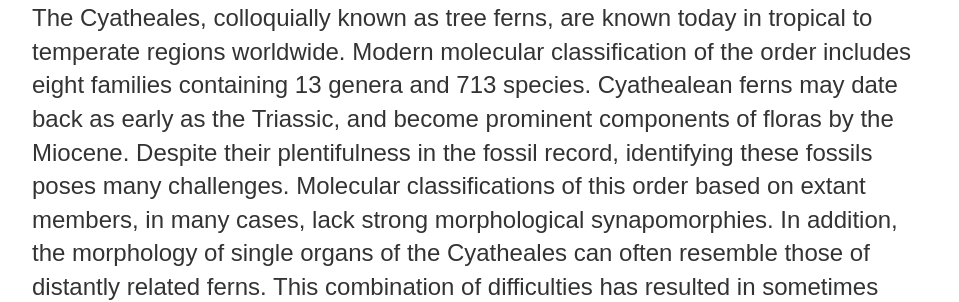
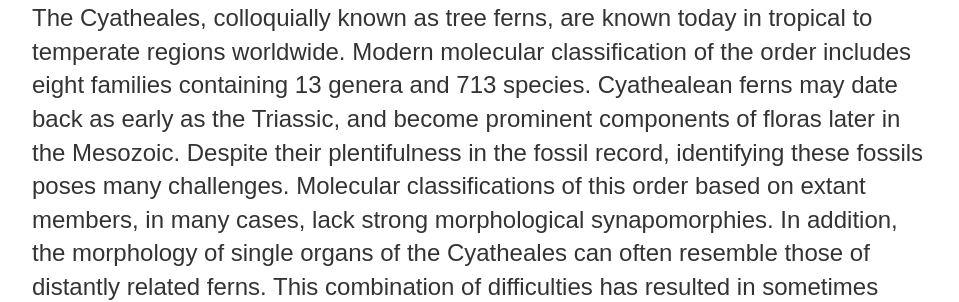
Before and after one commit to megannibbs/megannibbelink.github.io, a Jekyll site: the page built from pubs/index.html, in a window 1280 px wide. Shown: the part 1441-1743 px from the top of the page, without its empty margins (160-1119 px from the left). Built offline with Jekyll 4.4.1, drawn with Linux system fonts in a browser that asks for light colours; some of the changed text lies outside the part shown.

Commit message:
Update index.html

```diff
--- a/pubs/index.html
+++ b/pubs/index.html
@@ -21,7 +21,7 @@ title: Meg Nibbelink | Research
 	<div align="center"><h2>Fossil Cyatheales</h2></div>
 	<p>The Cyatheales, colloquially known as tree ferns, are known today in tropical to temperate regions worldwide.
 		Modern molecular classification of the order includes eight families containing 13 genera and 713 species.
-		Cyathealean ferns may date back as early as the Triassic, and become prominent components of floras by the Miocene.
+		Cyathealean ferns may date back as early as the Triassic, and become prominent components of floras later in the Mesozoic.
 		Despite their plentifulness in the fossil record, identifying these fossils poses many challenges.
 		Molecular classifications of this order based on extant members, in many cases, lack strong morphological synapomorphies.
 		In addition, the morphology of single organs of the Cyatheales can often resemble those of distantly related ferns.
```
